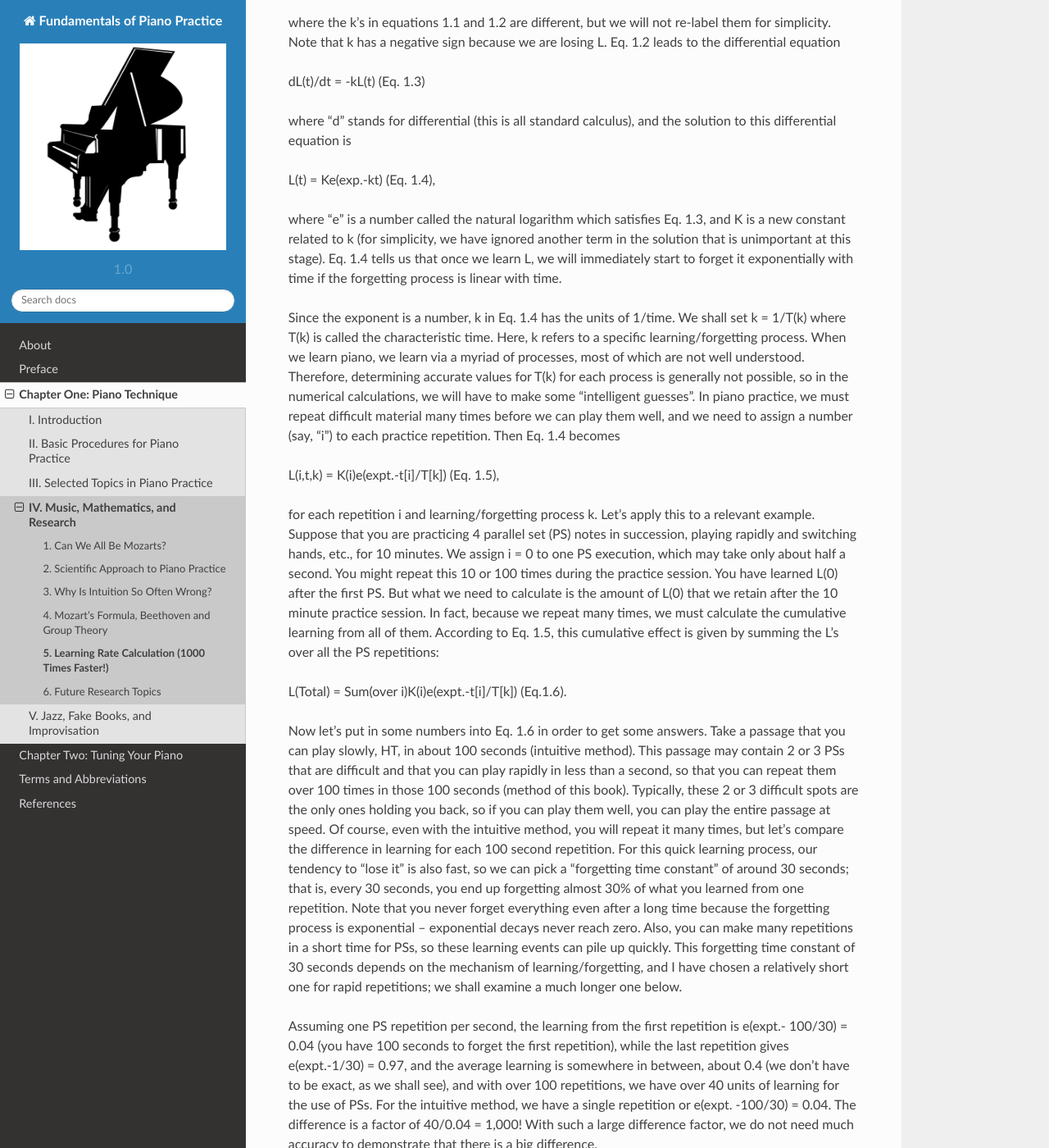
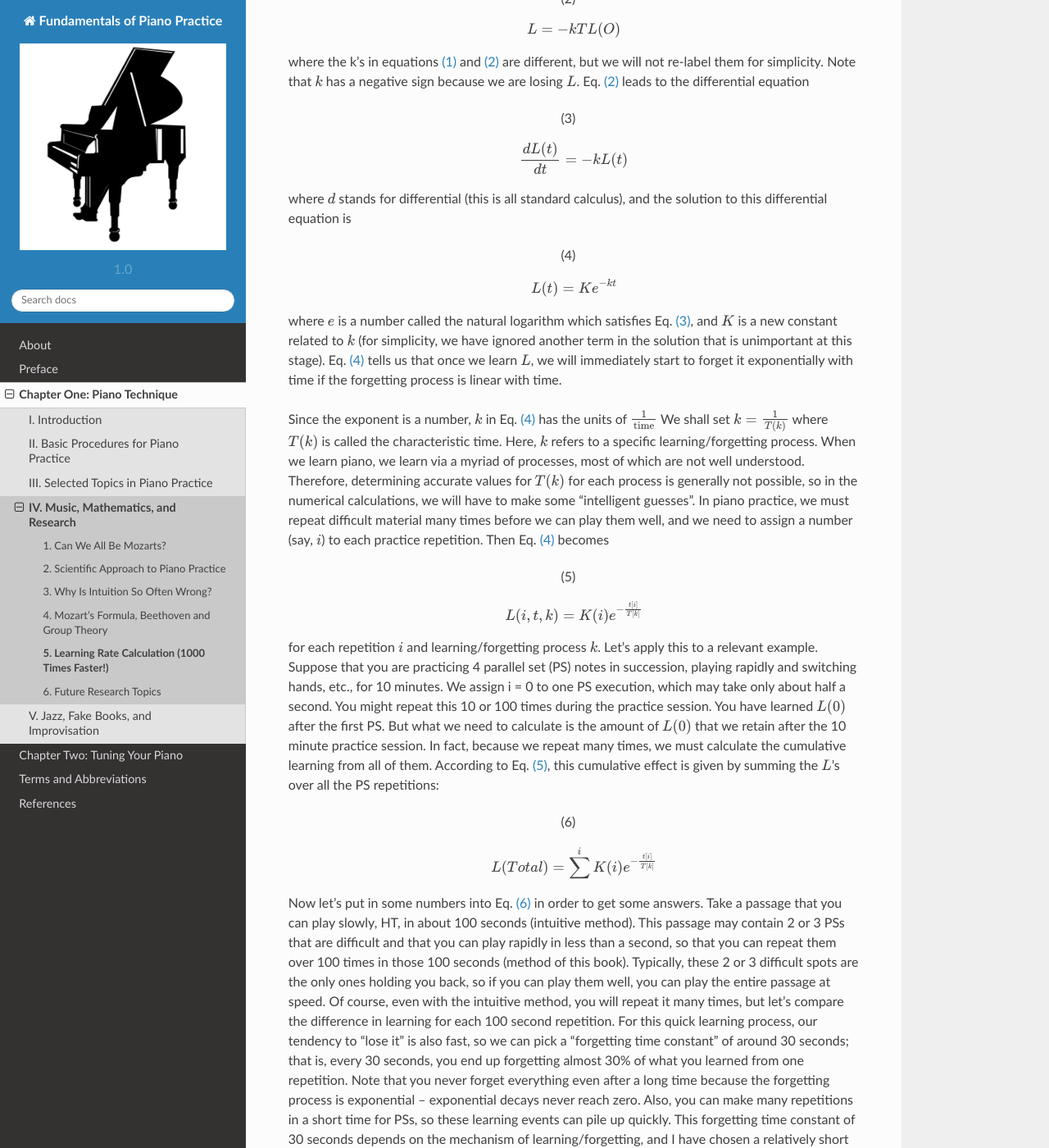
Before and after one commit to gmoe/piano_fundamentals, a Sphinx documentation site: the page built from source/chapter1/ch1_research/IV.5.rst, in a window 1280 px wide and 1400 px high, scrolled down 1608 px. Shown: the whole window at 82% size. Built offline with Sphinx 7.4.7 and the Read the Docs theme 2.0.0, drawn with Linux system fonts in a browser that asks for light colours; formulas are drawn with MathJax 3; some of the changed text lies outside the part shown.

Commit message:
Added mathjax equations to the learning rate calc (1.IV.5) and updated deprecated sphinx extension

```diff
--- a/source/chapter1/ch1_research/IV.5.rst
+++ b/source/chapter1/ch1_research/IV.5.rst
@@ -64,66 +64,79 @@ approximation, on whether you are a fast learner or a slow learner; this
 changes only the proportionality constant. Thus we arrive at the first
 equation:
 
-L = kT (Eq. 1.1),
+.. math::
+    L = kT
+    :label: incrLearning
 
-where L is an increment of learning in the time interval T and k is the
+
+where :math:`L` is an increment of learning in the time interval :math:`T` and :math:`k` is the
 proportionality constant. What we are trying to find is the time dependence of
-L, or L(t) where t is time (in contrast to T which is an interval of time).
-Similarly, L is an increment of learning, but L(t) is a function.
+:math:`L`, or :math:`L(t)` where :math:`t` is time (in contrast to :math:`T` which is an interval of time).
+Similarly, :math:`L` is an increment of learning, but :math:`L(t)` is a function.
 
-Now comes the first interesting new concept. We have control over L; if we want
-2L, we simply practice twice. But that is not the L that we retain because we
-lose some L over time after we practice. Unfortunately, the more we know, the
+Now comes the first interesting new concept. We have control over :math:`L`; if we want
+:math:`2L`, we simply practice twice. But that is not the :math:`L` that we retain because we
+lose some :math:`L` over time after we practice. Unfortunately, the more we know, the
 more we can forget; that is, the amount we forget is proportional to the
-original amount of knowledge, L(O). Therefore, assuming that we acquired L(O),
-the amount of L we lose in T is:
+original amount of knowledge, :math:`L(O)`. Therefore, assuming that we acquired :math:`L(O)`,
+the amount of :math:`L` we lose in :math:`T` is:
 
-L = -kTL(O) (Eq. 1.2),
+.. math::
+    L = -kTL(O)
+    :label: lossT
 
-where the k’s in equations 1.1 and 1.2 are different, but we will not re-label
-them for simplicity. Note that k has a negative sign because we are losing L.
-Eq. 1.2 leads to the differential equation
+where the k’s in equations :eq:`incrLearning` and :eq:`lossT` are different, but we will not re-label
+them for simplicity. Note that :math:`k` has a negative sign because we are losing :math:`L`.
+Eq. :eq:`lossT` leads to the differential equation
 
-dL(t)/dt = -kL(t) (Eq. 1.3)
+.. math::
+    \frac{dL(t)}{dt} = -kL(t)
+    :label: diffEq
 
-where “d” stands for differential (this is all standard calculus), and the
+where :math:`d` stands for differential (this is all standard calculus), and the
 solution to this differential equation is
 
-L(t) = Ke(exp.-kt) (Eq. 1.4),
+.. math::
+    L(t) = Ke^{-kt}
+    :label: solDiffEq
 
-where “e” is a number called the natural logarithm which satisfies Eq. 1.3, and
-K is a new constant related to k (for simplicity, we have ignored another term
-in the solution that is unimportant at this stage). Eq. 1.4 tells us that once
-we learn L, we will immediately start to forget it exponentially with time if
+where :math:`e` is a number called the natural logarithm which satisfies Eq. :eq:`diffEq`, and
+:math:`K` is a new constant related to :math:`k` (for simplicity, we have ignored another term
+in the solution that is unimportant at this stage). Eq. :eq:`solDiffEq` tells us that once
+we learn :math:`L`, we will immediately start to forget it exponentially with time if
 the forgetting process is linear with time.
 
-Since the exponent is a number, k in Eq. 1.4 has the units of 1/time. We shall
-set k = 1/T(k) where T(k) is called the characteristic time. Here, k refers to
-a specific learning/forgetting process. When we learn piano, we learn via a
-myriad of processes, most of which are not well understood. Therefore,
-determining accurate values for T(k) for each process is generally not
+Since the exponent is a number, :math:`k` in Eq. :eq:`solDiffEq` has the units of :math:`\frac{1}{\text{time}}`
+We shall set :math:`k = \frac{1}{T(k)}` where :math:`T(k)` is called the characteristic time.
+Here, :math:`k` refers to a specific learning/forgetting process.
+When we learn piano, we learn via a myriad of processes, most of which are not well understood.
+Therefore, determining accurate values for :math:`T(k)` for each process is generally not
 possible, so in the numerical calculations, we will have to make some
 “intelligent guesses”. In piano practice, we must repeat difficult material
 many times before we can play them well, and we need to assign a number (say,
-“i”) to each practice repetition. Then Eq. 1.4 becomes
+:math:`i`) to each practice repetition. Then Eq. :eq:`solDiffEq` becomes
 
-L(i,t,k) = K(i)e(expt.-t[i]/T[k]) (Eq. 1.5),
+.. math::
+    L(i,t,k) = K(i)e^{-\frac{t[i]}{T[k]}}
+    :label: repetitionConsidered
 
-for each repetition i and learning/forgetting process k. Let’s apply this to a
-relevant example. Suppose that you are practicing 4 parallel set (PS) notes in
+for each repetition :math:`i` and learning/forgetting process :math:`k`.
+Let’s apply this to a relevant example. Suppose that you are practicing 4 parallel set (PS) notes in
 succession, playing rapidly and switching hands, etc., for 10 minutes. We
 assign i = 0 to one PS execution, which may take only about half a second. You
 might repeat this 10 or 100 times during the practice session. You have learned
-L(0) after the first PS. But what we need to calculate is the amount of L(0)
+:math:`L(0)` after the first PS. But what we need to calculate is the amount of :math:`L(0)`
 that we retain after the 10 minute practice session. In fact, because we repeat
 many times, we must calculate the cumulative learning from all of them.
-According to Eq. 1.5, this cumulative effect is given by summing the L’s over
+According to Eq. :eq:`repetitionConsidered`, this cumulative effect is given by summing the :math:`L`'s over
 all the PS repetitions:
 
-L(Total) = Sum(over i)K(i)e(expt.-t[i]/T[k]) (Eq.1.6).
+.. math::
+    L(Total) = \sum^{i}K(i)e^{-\frac{t[i]}{T[k]}}
+    :label: sumRepetitions
 
-Now let’s put in some numbers into Eq. 1.6 in order to get some answers. Take a
-passage that you can play slowly, HT, in about 100 seconds (intuitive method).
+Now let’s put in some numbers into Eq. :eq:`sumRepetitions` in order to get some answers.
+Take a passage that you can play slowly, HT, in about 100 seconds (intuitive method).
 This passage may contain 2 or 3 PSs that are difficult and that you can play
 rapidly in less than a second, so that you can repeat them over 100 times in
 those 100 seconds (method of this book). Typically, these 2 or 3 difficult
@@ -138,17 +151,16 @@ after a long time because the forgetting process is exponential -- exponential
 decays never reach zero. Also, you can make many repetitions in a short time
 for PSs, so these learning events can pile up quickly. This forgetting time
 constant of 30 seconds depends on the mechanism of learning/forgetting, and I
-have chosen a relatively short one for rapid repetitions; we shall examine a
-much longer one below.
-
+have chosen a relatively short one for rapid repetitions; we shall examine a much longer one below.
 Assuming one PS repetition per second, the learning from the first repetition
-is e(expt.- 100/30) = 0.04 (you have 100 seconds to forget the first
-repetition), while the last repetition gives e(expt.-1/30) = 0.97, and the
+is :math:`e^{-\frac{100}{30}} = 0.04` (you have 100 seconds to forget the first
+repetition), while the last repetition gives :math:`e^{-\frac{1}{30}}=0.97`, and the
 average learning is somewhere in between, about 0.4 (we don’t have to be exact,
 as we shall see), and with over 100 repetitions, we have over 40 units of
 learning for the use of PSs. For the intuitive method, we have a single
-repetition or e(expt. -100/30) = 0.04. The difference is a factor of 40/0.04 =
-1,000! With such a large difference factor, we do not need much accuracy to
+repetition or :math:`e^{-\frac{100}{30}} = 0.04`.
+The difference is a factor of :math:`\frac{40}{0.04}=1000`!
+With such a large difference factor, we do not need much accuracy to
 demonstrate that there is a big difference.
 
 The 30 second time constant used above was for a “fast” learning process, such
--- a/source/conf.py
+++ b/source/conf.py
@@ -30,7 +30,7 @@ on_rtd = os.environ.get('READTHEDOCS', None) == 'True'
 # Add any Sphinx extension module names here, as strings. They can be
 # extensions coming with Sphinx (named 'sphinx.ext.*') or your custom
 # ones.
-extensions = [ 'sphinx.ext.pngmath' ]
+extensions = [ 'sphinx.ext.imgmath' ]
 
 # Add any paths that contain templates here, relative to this directory.
 templates_path = ['_templates']
```
